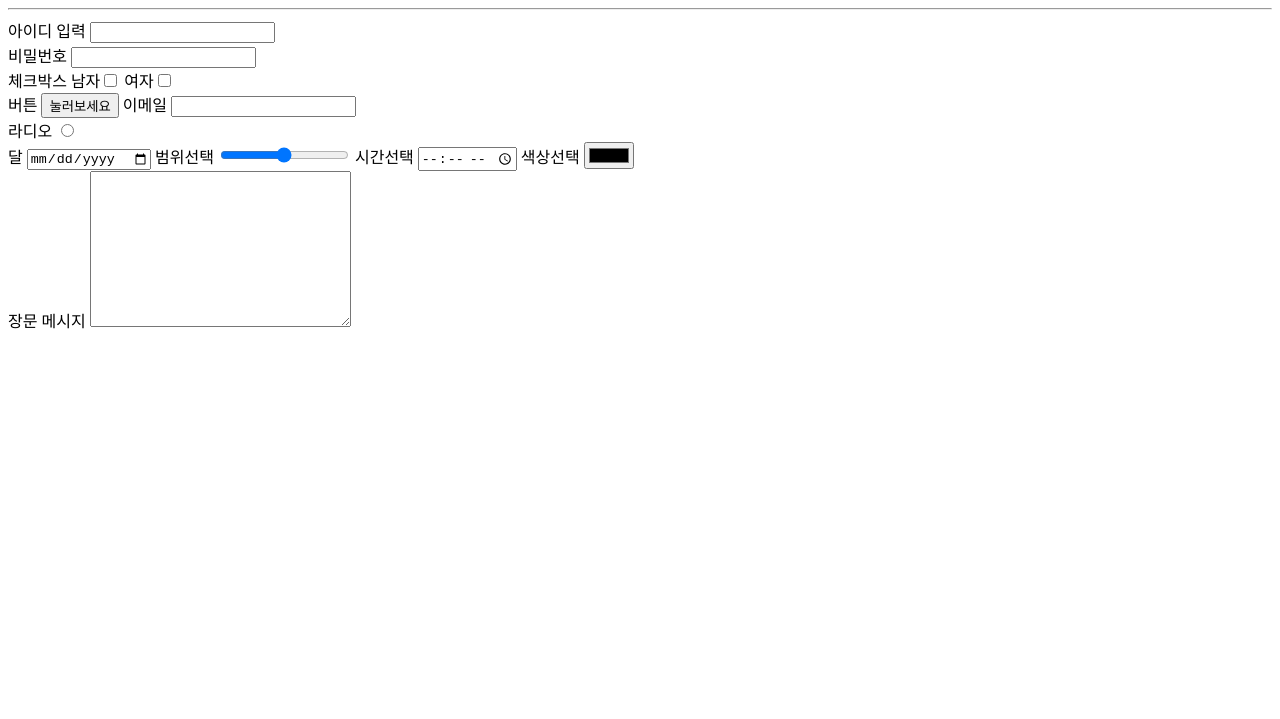
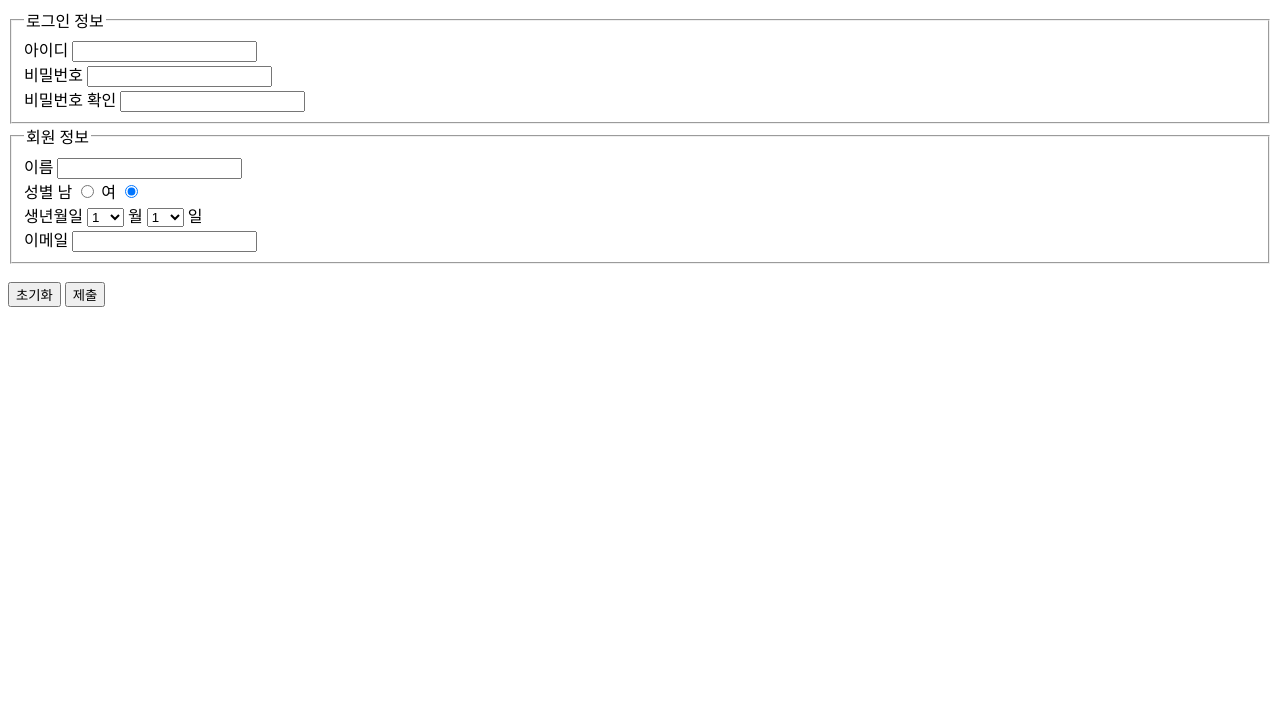
Before and after one commit to PDLAKE-1325/WebProgramming_10616, a plain HTML site: page 20240401/index20240401.html in a window 1280 px wide. Shown: the part 81-800 px from the top of the page. Drawn offline with Linux system fonts and the light colour scheme.

Commit message:
Add files via upload

```diff
--- a/20240401/index20240401.html
+++ b/20240401/index20240401.html
@@ -7,39 +7,86 @@
     <title>Document</title>
 </head>
 <body>
-    <h1 id="title" style="background-color: rgb(140, 160, 240);">사용자 입력 실습</h1>
-    <hr>
-    <form action="" method="get">
-        <label for="id_">아이디 입력</label>
-        <input type="text" id="id_">
+    <h1>회원가입</h1>
+    <form action="" method="post">
+    <fieldset>
+        <legend>로그인 정보</legend>
+        <label for="id">아이디</label>
+        <input type="text"id="id"><br>
+
+        <label for="pw">비밀번호</label>
+        <input type="password"id="pw"><br>
+
+        <label for="pw2">비밀번호 확인</label>
+        <input type="password"id="pw2">
+    </fieldset>
+
+    <fieldset>
+        <legend>회원 정보</legend>
+        <label for="name">이름</label>
+        <input type="text"id="name"><br>
+        <label for="gender">성별</label>
+        <label for="male">남</label>
+        <input type="radio"id="male"name="group">
+        <label for="female">여</label>
+        <input type="radio"id="female"name="group" checked>
         <br>
-        <label for="pw">비밀번호</label>
-        <input type="password" id="pw">
+        <label for="">생년월일</label>
+        <select name="" id="month">
+            <option value="1">1</option>
+            <option value="2">2</option>
+            <option value="3">3</option>
+            <option value="4">4</option>
+            <option value="5">5</option>
+            <option value="6">6</option>
+            <option value="7">7</option>
+            <option value="8">8</option>
+            <option value="9">9</option>
+            <option value="10">10</option>
+            <option value="11">11</option>
+            <option value="12">12</option>
+        </select>
+        <label for="month">월</label>
+        <select name="" id="day">
+            <option value="1">1</option>
+            <option value="2">2</option>
+            <option value="3">3</option>
+            <option value="4">4</option>
+            <option value="5">5</option>
+            <option value="6">6</option>
+            <option value="7">7</option>
+            <option value="8">8</option>
+            <option value="9">9</option>
+            <option value="10">10</option>
+            <option value="11">11</option>
+            <option value="12">12</option>
+            <option value="13">13</option>
+            <option value="14">14</option>
+            <option value="15">15</option>
+            <option value="16">16</option>
+            <option value="17">17</option>
+            <option value="18">18</option>
+            <option value="19">19</option>
+            <option value="20">20</option>
+            <option value="21">21</option>
+            <option value="22">22</option>
+            <option value="23">23</option>
+            <option value="24">24</option>
+            <option value="25">25</option>
+            <option value="26">26</option>
+            <option value="27">27</option>
+            <option value="28">28</option>
+            <option value="29">29</option>
+            <option value="30">30</option>
+            <option value="31">31</option>
+        </select>
+        <label for="day">일</label>
         <br>
-        <label for="checkbox">체크박스</label>
-        남자<input type="checkbox" id="">
-        여자<input type="checkbox" id="">
-        <br>
-        <label for="bt1">버튼</label>
-
-        <input type="button" value="눌러보세요" onclick="document.getElementById('title').style.backgroundColor='yellow'">
-        <label for="em">이메일</label>
-        <input type="email" id="em" required>
-        <br>
-        <label for="rd">라디오</label>
-        <input type="radio" id="rd">
-        <br>
-        <label for="mt">달</label>
-        <input type="date" id="mt">
-        <label for="rn">범위선택</label>
-        <input type="range" id="rn">
-        <label for="tm">시간선택</label>
-        <input type="time"id="tm">
-        <label for="cr">색상선택</label>
-        <input type="color"id="cr">
-        <br>
-        <label for="lo">장문 메시지</label>
-        <textarea name="" id="lo" cols="30" rows="10"></textarea>
+        <label for="email">이메일</label>
+        <input type="email" required id="email">
+    </fieldset>
+    <br>
+    <input type="reset" value="초기화"> <input type="submit" value="제출">
     </form>
 </body>
 </html>
```
Also changed, not shown: 20240401/test20240401.html (added, +62 -0 lines).
